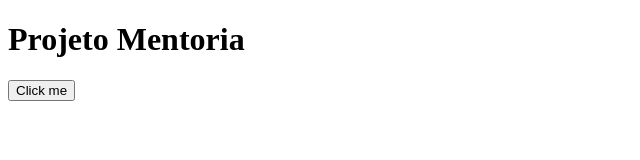
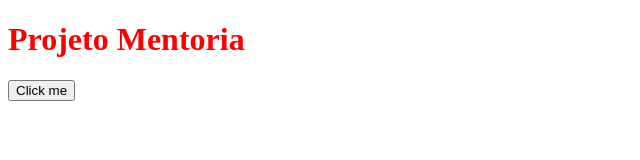
Before and after one commit to almirmendesrd/projetomentoria, a plain HTML site: page index.html in a window 1280 px wide. Shown: the whole page, without its empty margins (0-640 px from the left). Drawn offline with Linux system fonts and the light colour scheme.

Commit message:
Adicionando estilos

```diff
--- /dev/null
+++ b/css/style.css
@@ -0,0 +1,3 @@
+h1 {
+  color: #FF0000;
+}
--- a/index.html
+++ b/index.html
@@ -4,7 +4,7 @@
     <meta charset="UTF-8" />
     <meta name="viewport" content="width=device-width" />
     <title>Projeto Mentoria</title>
-
+    <link rel="stylesheet" href="css/style.css">
   </head>
   <body>
     <h1> Projeto Mentoria </h1>
```
